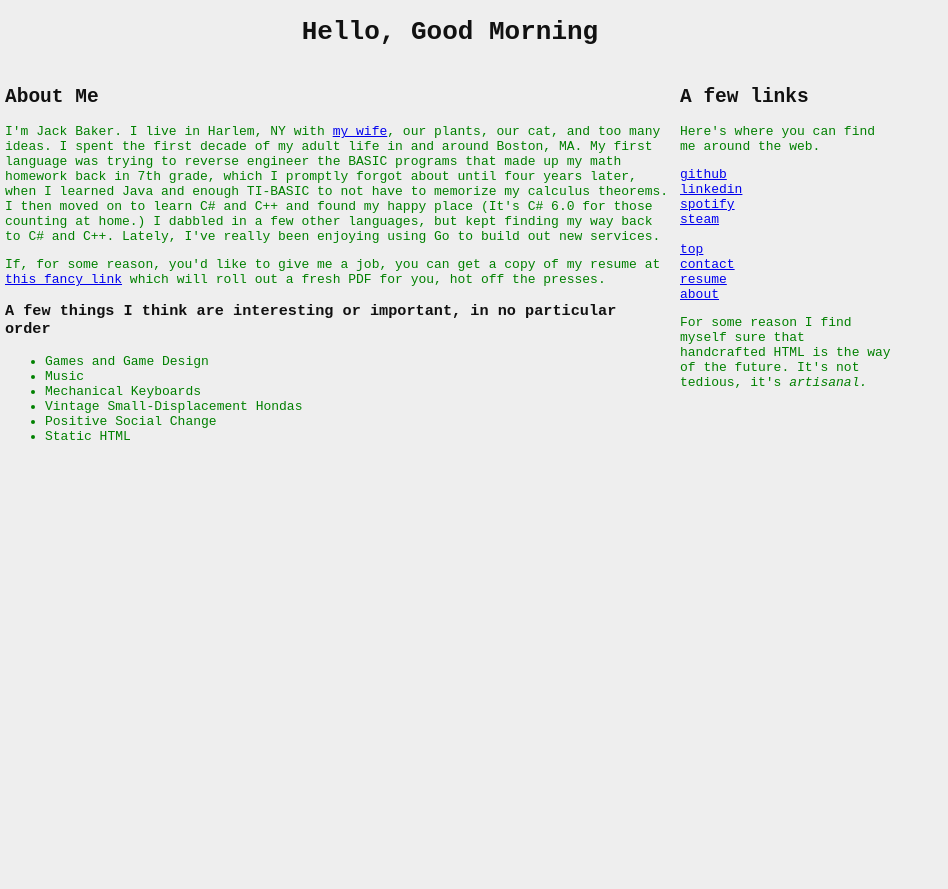
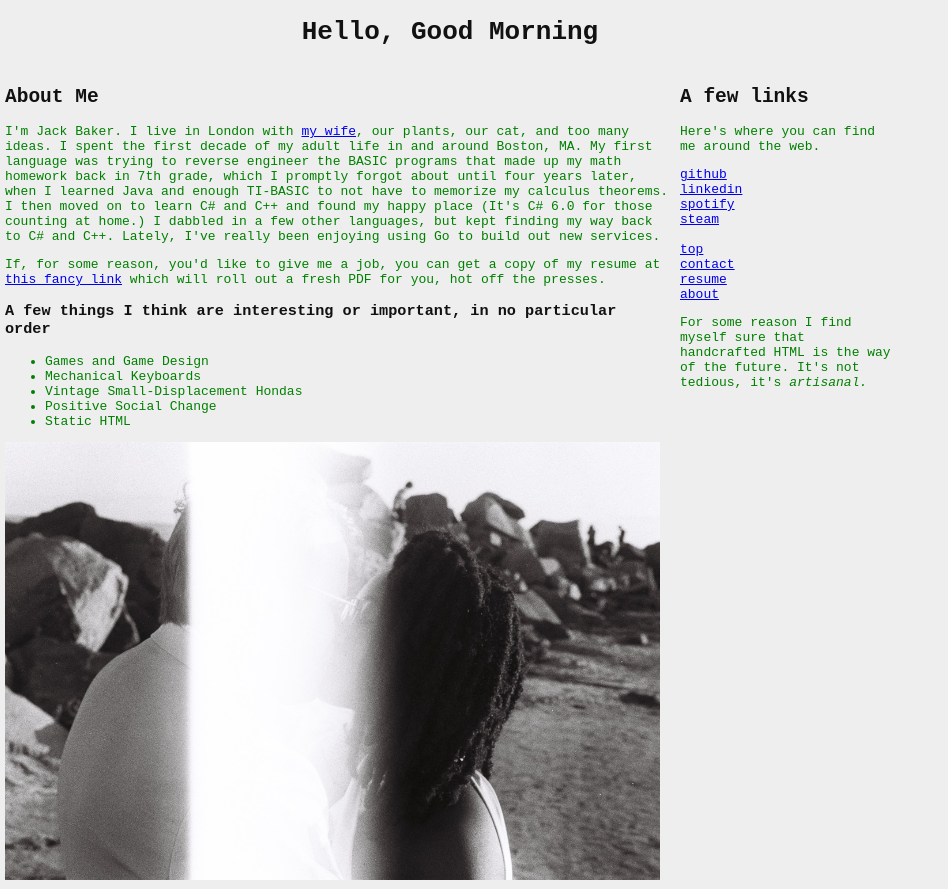
Before and after one commit to jack12354/jack12354.github.io, a plain HTML site: page about/index.html in a window 1280 px wide. Shown: the whole page, without its empty margins (0-948 px from the left). Before the commit the page ends 800 px from the top, so only its background shows below. Drawn offline with Linux system fonts and the light colour scheme.

Commit message:
i live in london now also add a picture and update contact info

```diff
--- a/about/index.html
+++ b/about/index.html
@@ -21,20 +21,24 @@
 		</script></h1>
 		<div class="column three-quarters">
 			<h2>About Me</h2>
-			<p>I'm Jack Baker. I live in Harlem, NY with <a href="http://www.jasminejreyes.com">my wife</a>, our plants, our cat, and too many ideas. I spent the first decade of my adult life in and around Boston, MA. My first language was trying to reverse engineer the BASIC programs that made up my math homework back in 7th grade, which I promptly forgot about until four years later, when I learned Java and enough TI-BASIC to not have to memorize my calculus theorems. I then moved on to learn C# and C++ and found  my happy place (It's C# 6.0 for those counting at home.) I dabbled in a few other languages, but kept finding my way back to C# and C++. Lately, I've really been enjoying using Go to build out new services.</p>
+			<p>I'm Jack Baker. I live in London with <a href="http://www.jasminejbaker.co">my wife</a>, our plants, our cat, and too many ideas. I spent the first decade of my adult life in and around Boston, MA. My first language was trying to reverse engineer the BASIC programs that made up my math homework back in 7th grade, which I promptly forgot about until four years later, when I learned Java and enough TI-BASIC to not have to memorize my calculus theorems. I then moved on to learn C# and C++ and found  my happy place (It's C# 6.0 for those counting at home.) I dabbled in a few other languages, but kept finding my way back to C# and C++. Lately, I've really been enjoying using Go to build out new services.</p>
 			<p>If, for some reason, you'd like to give me a job, you can get a copy of my resume at <a href="https://docs.google.com/document/d/1e1HUOzGHCfKwofewKLAOT5EIfMmW645jhQEUyxI2vrk/export?format=pdf">this fancy link</a> which will roll out a fresh PDF for you, hot off the presses.
 			<br/>
 			<h3>A few things I think are interesting or important, in no particular order</h3>
 			<ul>
 				<li>Games and Game Design</li>
-				<li>Music</li>
 				<li>Mechanical Keyboards</li>
 				<li>Vintage Small-Displacement Hondas</li>
 				<li>Positive Social Change</li>
 				<li>Static HTML</li>
 			</ul>
-			<!-- <br/>
-			<h3>a few people i try to keep up with</h3>
+			<img class="four-quarters" src="/img/wedsmall.jpg"/>
+			<!-- <h3>Things I will rant about if you let me</h3>
+			<ul>
+				<li>Weakly Typed Languages were a mistake</li>
+				<li>So was Web 2.0</li>
+			</ul> -->
+			<!-- <h3>a few people i try to keep up with</h3>
 			<ul>
 			<li><a href="https://blog.codinghorror.com/">Jeff Atwood</a></li>
 			<li><a href="https://twitter.com/ID_AA_Carmack">John Carmack</a></li>
--- a/links/panel.html
+++ b/links/panel.html
@@ -17,7 +17,7 @@
 		<a href="https://steamcommunity.com/id/jack12354/" target="_top">steam</a><br />
 		<br />
 		<a href="/" target="_top">top</a><br />
-		<a href="mailto:jack12354@gmail.com" target="_top">contact</a><br />
+		<a href="mailto:jack@jackbaker.net" target="_top">contact</a><br />
 		<a href="https://docs.google.com/document/d/1e1HUOzGHCfKwofewKLAOT5EIfMmW645jhQEUyxI2vrk/export?format=pdf">resume</a><br />
 		<a href="/about" target="_top">about</a><br />
 		<p>For some reason I find myself sure that handcrafted HTML is the way of the future. It's not tedious, it's <i>artisanal.</i></p>
--- a/stylesheet.css
+++ b/stylesheet.css
@@ -23,6 +23,9 @@ p, li{
 	float: left;
 	margin: 5px;
 }
+.four-quarters {
+	width: calc(100% - 10px);
+}
 .three-quarters {
 	width: calc(75% - 10px);
 }
```
Also changed, not shown: index.html (+1 -1 lines), img/wedsmall.jpg (added).
